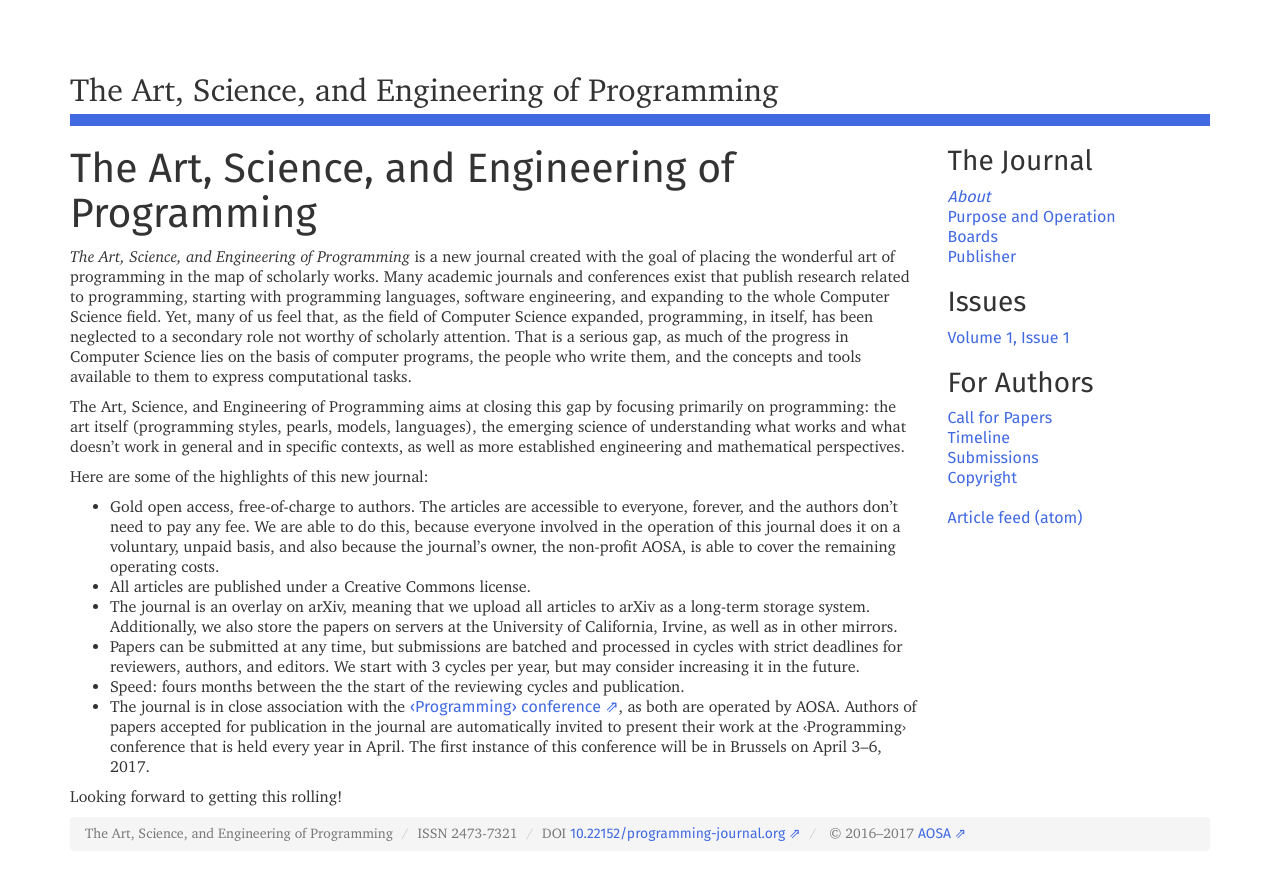
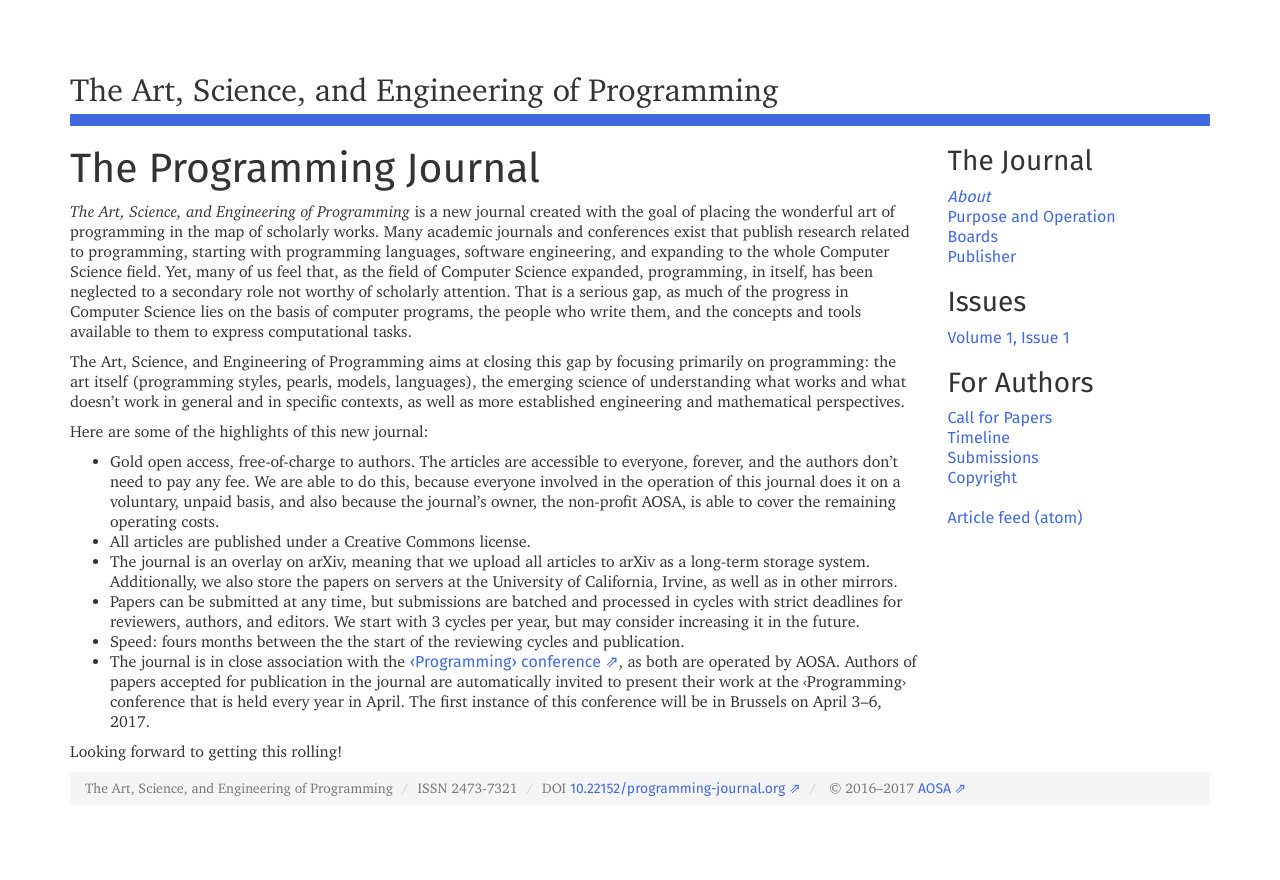
Before and after one commit to programming-journal/programming-journal.github.io, a Jekyll site: the page built from index.markdown, in a window 1280 px wide. Shown: the top 880 px of the page. Built offline with Jekyll 4.4.1, drawn with Linux system fonts in a browser that asks for light colours; nearby versions of some CDN libraries.

Commit message:
more concise, make it googleable

```diff
--- a/index.markdown
+++ b/index.markdown
@@ -1,5 +1,5 @@
 ---
-title: The Art, Science, and Engineering of Programming
+title: The Programming Journal
 category: The Journal
 menutitle: About
 order: 100
```
